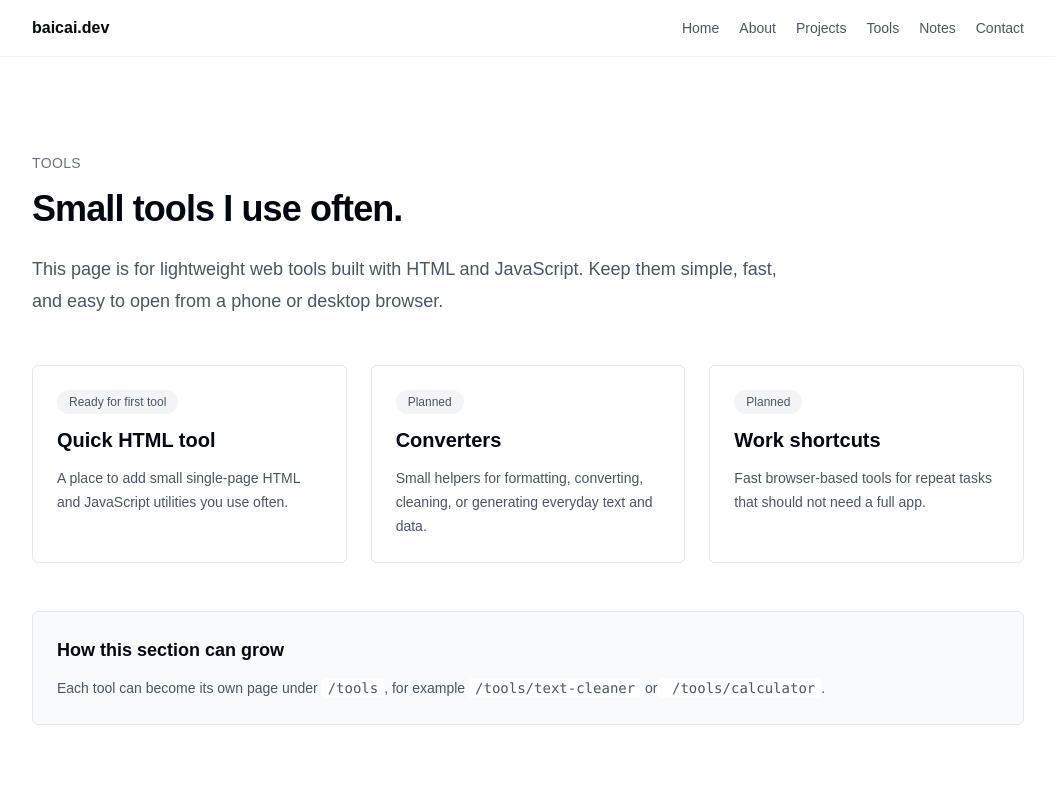
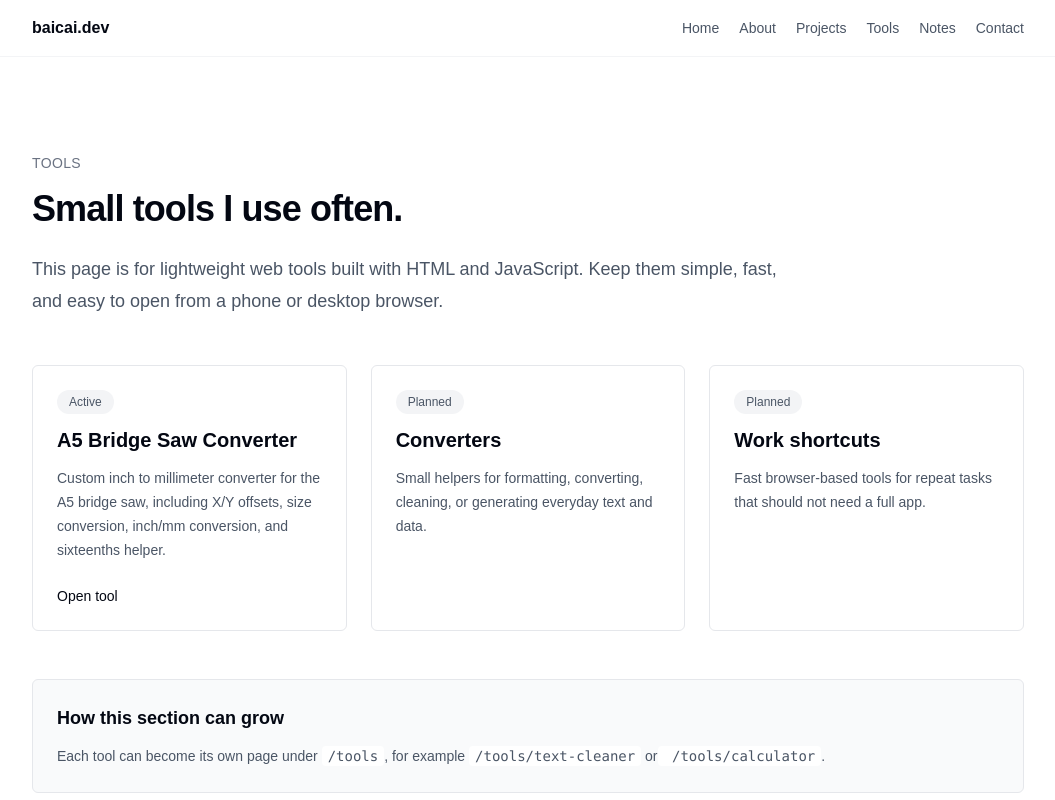
Before and after one commit to BaiCaiMark/baicai.dev, a Next.js app: page /tools in a window 1280 px wide. Shown: the top 800 px of the page, without its empty margins (112-1167 px from the left). Built offline with nearby package versions, Linux system fonts and the light colour scheme.

Commit message:
Link A5 bridge saw tool

```diff
--- a/app/tools/page.tsx
+++ b/app/tools/page.tsx
@@ -1,17 +1,22 @@
-const toolIdeas = [
+import Link from 'next/link'
+
+const tools = [
   {
-    name: 'Quick HTML tool',
-    status: 'Ready for first tool',
-    description: 'A place to add small single-page HTML and JavaScript utilities you use often.',
+    name: 'A5 Bridge Saw Converter',
+    status: 'Active',
+    href: '/tools/a5-bridge-saw',
+    description: 'Custom inch to millimeter converter for the A5 bridge saw, including X/Y offsets, size conversion, inch/mm conversion, and sixteenths helper.',
   },
   {
     name: 'Converters',
     status: 'Planned',
+    href: null,
     description: 'Small helpers for formatting, converting, cleaning, or generating everyday text and data.',
   },
   {
     name: 'Work shortcuts',
     status: 'Planned',
+    href: null,
     description: 'Fast browser-based tools for repeat tasks that should not need a full app.',
   },
 ]
@@ -29,17 +34,28 @@ export default function ToolsPage() {
       </div>
 
       <div className="mt-12 grid gap-6 sm:grid-cols-2 lg:grid-cols-3">
-        {toolIdeas.map((tool) => (
-          <article key={tool.name} className="rounded-md border border-gray-200 p-6">
-            <div className="flex flex-col gap-3">
+        {tools.map((tool) => {
+          const card = (
+            <article className="h-full rounded-md border border-gray-200 p-6 transition hover:border-gray-950">
+              <div className="flex h-full flex-col gap-3">
                 <span className="w-fit rounded-full bg-gray-100 px-3 py-1 text-xs font-medium text-gray-600">
                   {tool.status}
                 </span>
                 <h2 className="text-xl font-semibold text-gray-950">{tool.name}</h2>
                 <p className="text-sm leading-6 text-gray-600">{tool.description}</p>
+                {tool.href ? <p className="mt-auto pt-3 text-sm font-medium text-gray-950">Open tool</p> : null}
               </div>
             </article>
-        ))}
+          )
+
+          return tool.href ? (
+            <Link key={tool.name} href={tool.href} className="block">
+              {card}
+            </Link>
+          ) : (
+            <div key={tool.name}>{card}</div>
+          )
+        })}
       </div>
 
       <div className="mt-12 rounded-md border border-gray-200 bg-gray-50 p-6">
```
Lines whose indentation alone changed are shown as unchanged.
